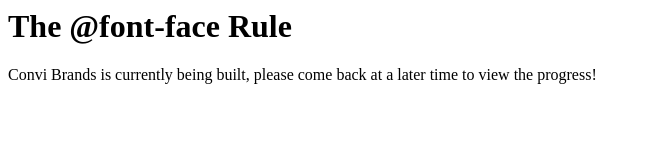
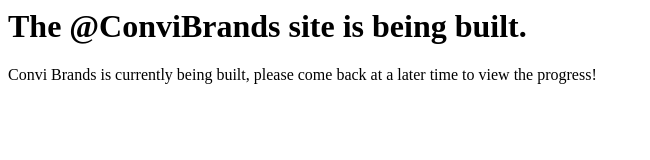
Before and after one commit to DeathsploitDev/convibynova, a plain HTML site: page index.html in a window 1280 px wide. Shown: the whole page, without its empty margins (0-650 px from the left). Drawn offline with Linux system fonts and the light colour scheme; a web font is replaced by a local one.

Commit message:
Update index.html

```diff
--- a/index.html
+++ b/index.html
@@ -16,7 +16,7 @@
 </head>
 <body>
 
-<h1>The @font-face Rule</h1>
+<h1>The @ConviBrands site is being built.</h1>
 
    </center>
 Convi Brands is currently being built, please come back at a later time to view the progress!
```
